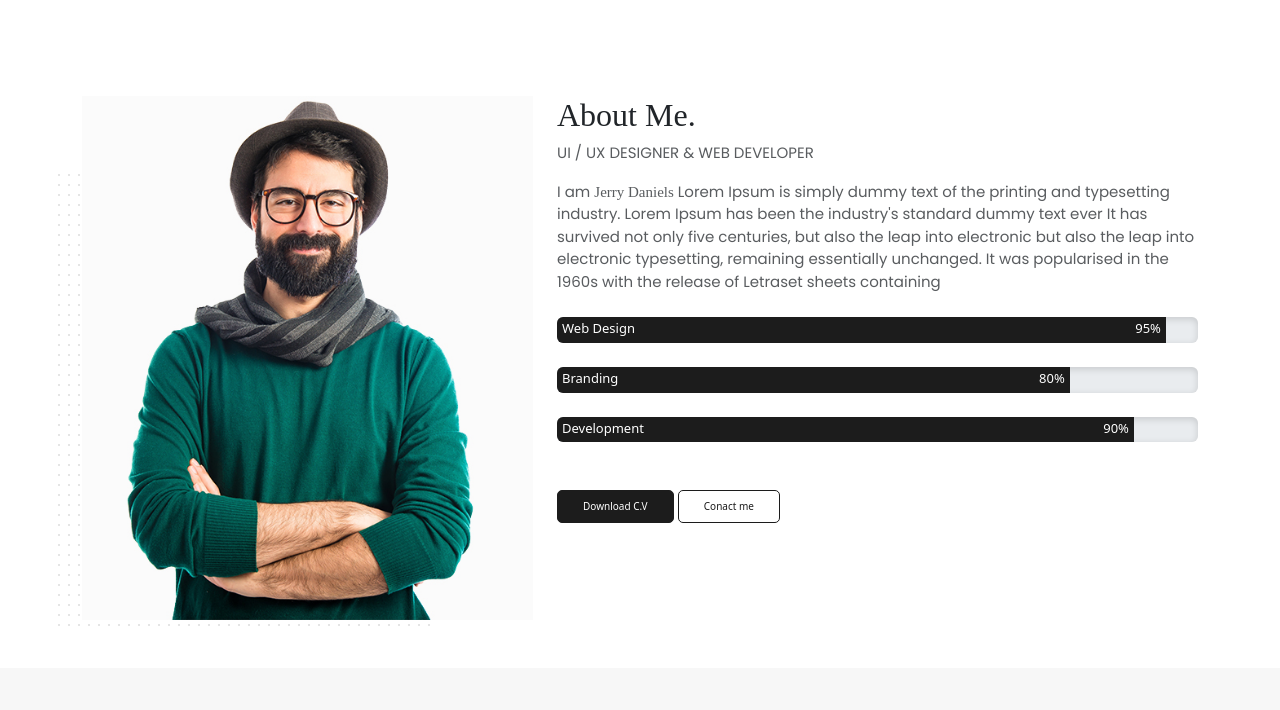
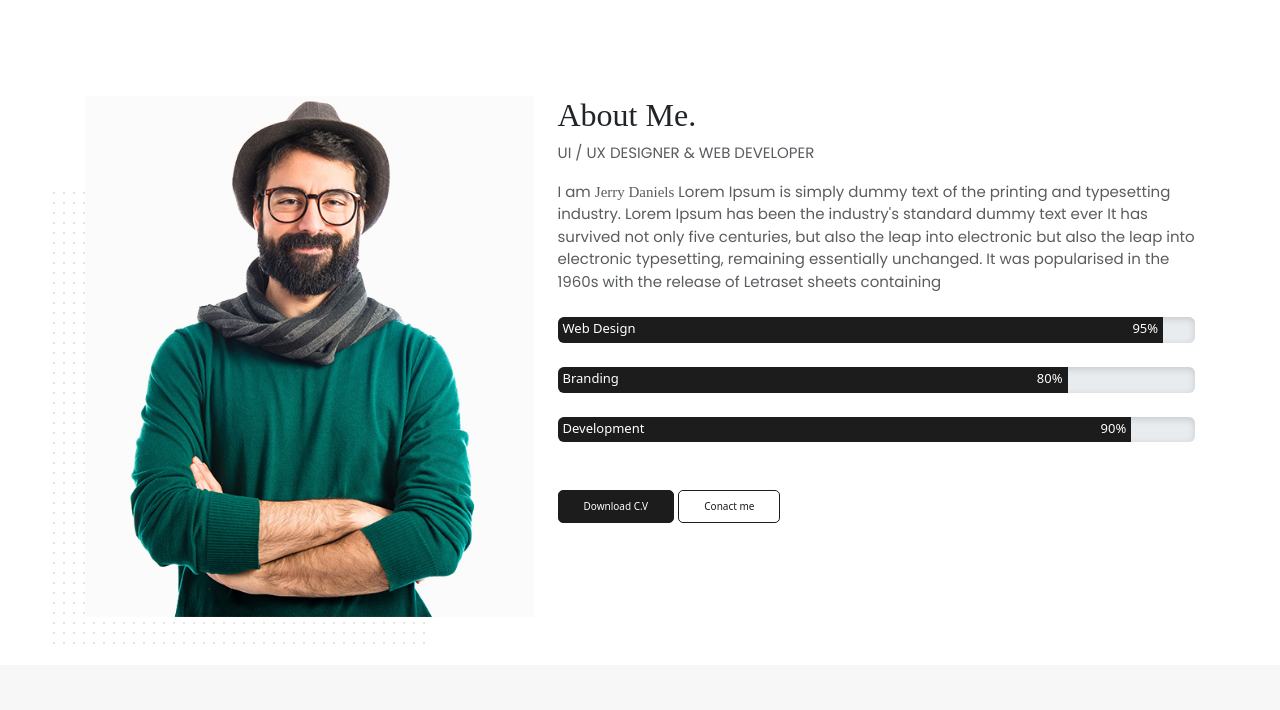
Before and after one commit to mhmd16-ha/DANIELS, a plain HTML site: page index.html in a window 1280 px wide. Shown: the part 800-1510 px from the top of the page. Drawn offline with Linux system fonts and the light colour scheme; a web font is replaced by a local one.

Commit message:
edit about section

```diff
--- /dev/null
+++ b/css/media.css
@@ -0,0 +1,30 @@
+/* Small devices (landscape phones, 576px and up) */
+@media screen and (min-width: 576px) {
+
+ }
+
+ /* Medium devices (tablets, 768px and up) */
+@media screen and (min-width: 768px) {
+    .container {
+        width: 750px;
+    }
+ }
+
+/* Large devices (desktops, 992px and up) */
+@media screen and (min-width: 992px) {
+    .container {
+        width: 970px;
+    }
+ }
+
+/* X-Large devices (large desktops, 1200px and up) */
+@media screen and (min-width: 1200px) {
+    .container {
+    width: 1170px;
+}
+ }
+
+ /* XX-Large devices (larger desktops, 1400px and up) */
+@media (min-width: 1400px) {
+
+ }
--- a/css/style.css
+++ b/css/style.css
@@ -48,6 +48,12 @@ width: fit-content;
   left: 0;
   bottom: -10px;
   z-index:-1;
+}
+.container {
+  padding-right: 15px;
+  padding-left: 15px;
+  margin-right: auto;
+  margin-left: auto;
 }
 .bg-gray{
   background-color: #f7f7f7;
@@ -202,8 +208,8 @@ width: fit-content;
     width: 80%;
     height: 80%;
     position: absolute;
-    left: -12px;
-    bottom: -12px;
+    left: -20px;
+    bottom: -30px;
     z-index: -1;
 }
 /* ^==========>End About section<============ */
--- a/index.html
+++ b/index.html
@@ -8,6 +8,7 @@
     <link rel="stylesheet" href="css/all.min.css">
     <link rel="stylesheet" href="css/bootstrap.min.css">
     <link rel="stylesheet" href="css/style.css">
+    <link rel="stylesheet" href="css/media.css">
 
     <script src="js/bootstrap.bundle.min.js"></script>
 </head>
```
